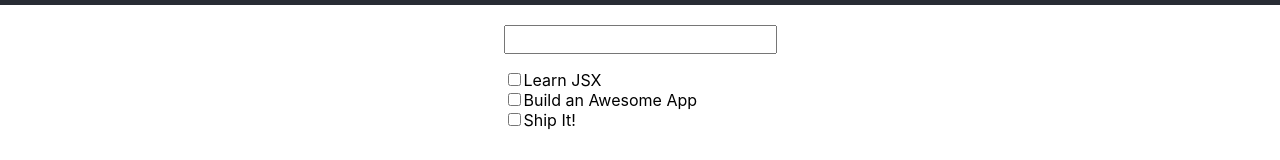
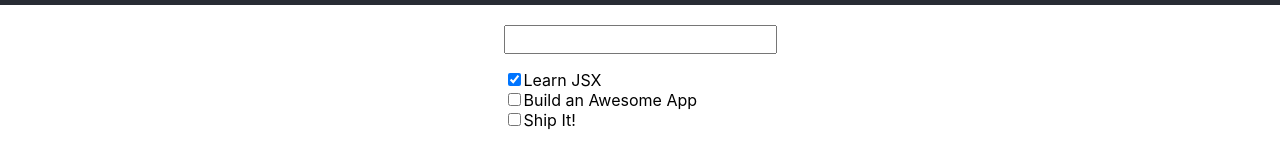
Before and after one commit to fuhrn/todo-app-React-Leagcy, a React (Create React App) app: page / in a window 1280 px wide. Shown: the part 295-455 px from the top of the page. Built offline with nearby package versions, Linux system fonts and the light colour scheme.

Commit message:
Render a React UI based on Initial State

```diff
--- a/src/App.js
+++ b/src/App.js
@@ -1,8 +1,18 @@
 import logo from "./logo.svg";
 import "./App.css";
-import { Component } from "react";
+import React, { Component } from "react";
 
 class App extends Component {
+  constructor() {
+    super()
+    this.state = {
+      todos: [
+        { id: 1, name: "Learn JSX", isComplete: true },
+        { id: 2, name: "Build an Awesome App", isComplete: false },
+        { id: 3, name: "Ship It!", isComplete: false },
+      ],
+    };
+  }
   render() {
     return (
       <div className="App">
@@ -16,9 +26,12 @@ class App extends Component {
           </form>
           <div className="Todo-List">
             <ul>
-              <li><input type="checkbox" />Learn JSX</li>
-              <li><input type="checkbox" />Build an Awesome App</li>
-              <li><input type="checkbox" />Ship It!</li>
+              {this.state.todos.map((todo) => (
+                <li key={todo.id}>
+                  <input type="checkbox" defaultChecked={ todo.isComplete }/>
+                  {todo.name}
+                </li>
+              ))}
             </ul>
           </div>
         </div>
--- a/src/index.js
+++ b/src/index.js
@@ -2,7 +2,6 @@ import React from 'react';
 import ReactDOM from 'react-dom';
 import './index.css';
 import App from './App';
-import reportWebVitals from './reportWebVitals';
 
 ReactDOM.render(
   <React.StrictMode>
@@ -10,8 +9,3 @@ ReactDOM.render(
   </React.StrictMode>,
   document.getElementById('root')
 );
-
-// If you want to start measuring performance in your app, pass a function
-// to log results (for example: reportWebVitals(console.log))
-// or send to an analytics endpoint. Learn more: https://bit.ly/CRA-vitals
-reportWebVitals();
```
Also changed, not shown: package.json (+6 -23 lines), 1 other file (tests, documents, lock files or other folders).
